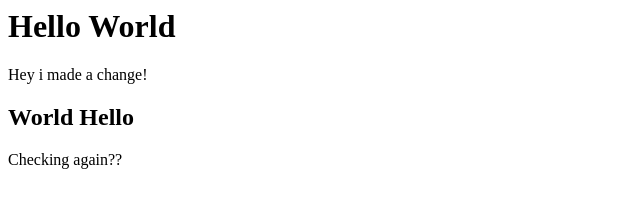
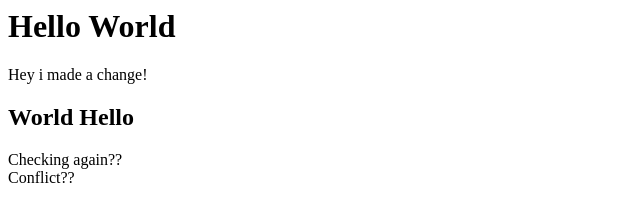
Before and after one commit to moyers123/pair-webpage, a plain HTML site: page index.html in a window 1280 px wide. Shown: the full height of the page, 0-640 px from the left. Drawn offline with Linux system fonts and the light colour scheme.

Commit message:
whathappensnow?

```diff
--- a/index.html
+++ b/index.html
@@ -2,3 +2,4 @@
 <div>Hey i made a change!</div>
 <h2> World Hello </h2>
 <div> Checking again?? </div>
+<div>Conflict??</div>
```
